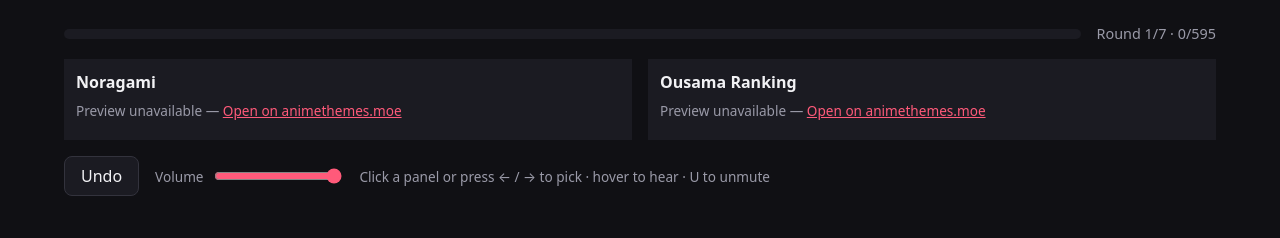
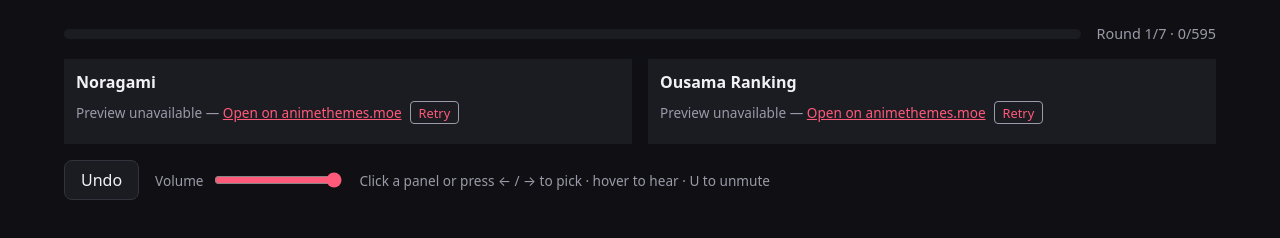
Before and after one commit to bernardopiane/Anime_OPED_Ranker, a website with bundled scripts: page index.html in a window 1280 px wide. Both pictures are taken after a click on the button "Start". Built offline with nearby package versions, Linux system fonts and the light colour scheme; no server answers.

Commit message:
feat: retry button on preview-unavailable fallback

```diff
--- a/app.js
+++ b/app.js
@@ -268,7 +268,7 @@
     media[side] = { video, button: unmuteBtn };
 
     video.addEventListener('error', () => {
-      video.replaceWith(fallback(item));
+      video.replaceWith(fallback(item, side));
       scrub.remove();
       controls.remove();
       media[side] = { video: null, button: null };
@@ -276,7 +276,7 @@
       applyAudio();
     });
   } else if (info) {
-    panel.appendChild(fallback(item));
+    panel.appendChild(fallback(item, side));
     panel.appendChild(controls);
     media[side] = { video: null, button: null };
   } else {
@@ -301,7 +301,7 @@
   return box;
 }
 
-function fallback(item) {
+function fallback(item, side) {
   const box = document.createElement('div');
   box.className = 'fallback';
   const link = document.createElement('a');
@@ -311,6 +311,18 @@
   link.textContent = 'Open on animethemes.moe';
   box.textContent = 'Preview unavailable — ';
   box.appendChild(link);
+
+  const retryBtn = document.createElement('button');
+  retryBtn.type = 'button';
+  retryBtn.className = 'retry';
+  retryBtn.textContent = 'Retry';
+  retryBtn.addEventListener('click', (e) => {
+    e.stopPropagation();
+    resolved.delete(item.id);
+    const panel = el(`panel-${side}`);
+    if (panel && panel.dataset.id === String(item.id)) renderPanel(side, item);
+  });
+  box.appendChild(retryBtn);
   return box;
 }
 
--- a/styles.css
+++ b/styles.css
@@ -58,6 +58,16 @@
 .panel .controls button { padding: 0.25rem 0.6rem; }
 .panel .fallback { color: var(--muted); font-size: 0.85rem; }
 .panel .fallback a { color: var(--accent); }
+.panel .fallback .retry {
+  margin-left: 0.5rem;
+  background: none;
+  border: 1px solid var(--muted);
+  color: var(--accent);
+  border-radius: 4px;
+  padding: 0.1rem 0.5rem;
+  font-size: 0.8rem;
+  cursor: pointer;
+}
 .volume { display: flex; align-items: center; gap: 0.5rem; color: var(--muted); font-size: 0.85rem; }
 .volume input { width: 8rem; accent-color: var(--accent); }
 .shuffle-toggle { display: flex; align-items: center; justify-content: center; gap: 0.5rem; margin: 0.75rem 0; color: var(--muted); font-size: 0.85rem; }
```
